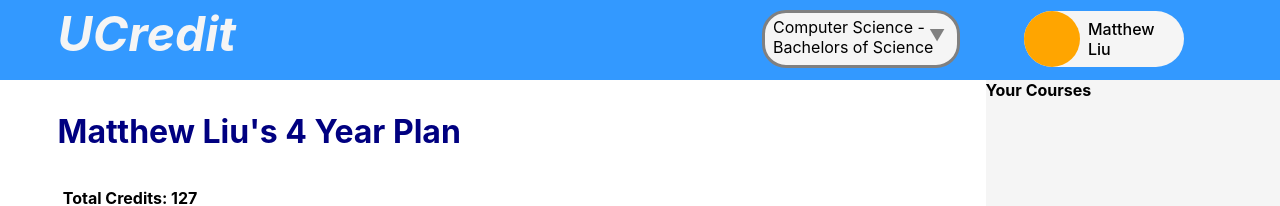
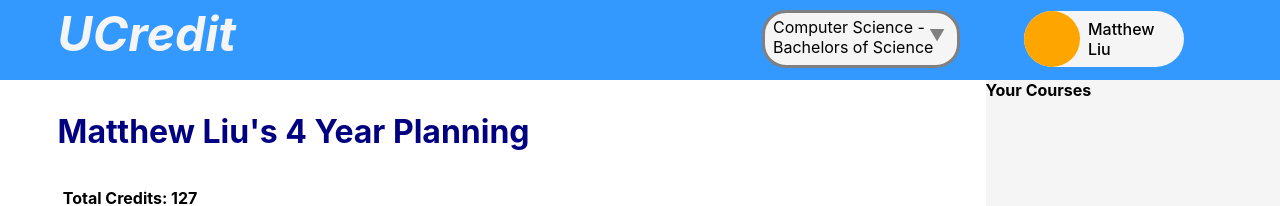
Before and after one commit to MattLiu-mygit/ucredit_frontend, a React (Create React App) app: page / in a window 1280 px wide. Shown: the top 206 px of the page. Built offline with nearby package versions, Linux system fonts and the light colour scheme.

Commit message:
Test commit

```diff
--- a/src/components/body/Content.js
+++ b/src/components/body/Content.js
@@ -13,7 +13,7 @@ function Content() {
 
   return (
     <div>
-      <div style={userTitle}>{userName}'s 4 Year Plan</div>
+      <div style={userTitle}>{userName}'s 4 Year Planning</div>
       <div style={{ width: window.innerWidth * 0.7 }}>
         <CourseBar
           majorCredits={majorCredits}
```
